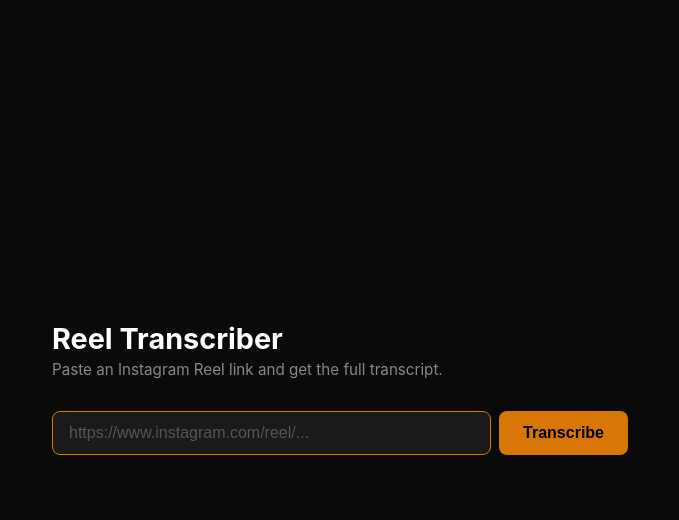
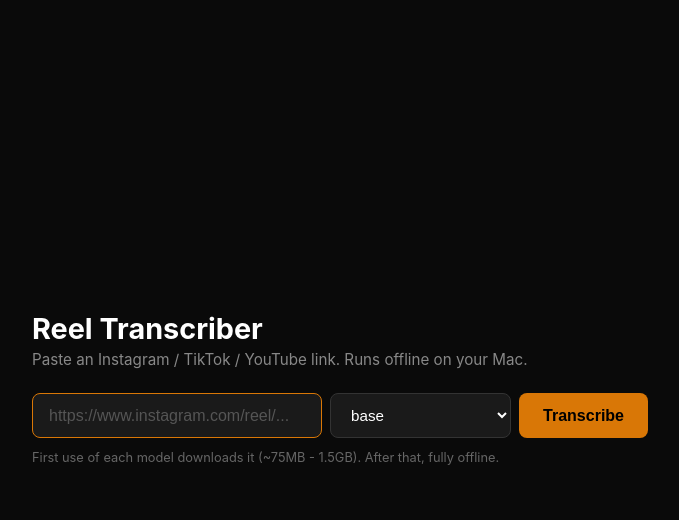
Before and after one commit to shekhar-stha/reel-transcriber, a FastAPI app: page / in a window 1280 px wide. Shown: the top 520 px of the page, without its empty margins (300-979 px from the left). Run offline with FastAPI, Linux system fonts and the light colour scheme.

Commit message:
Add local web UI with model picker

```diff
--- a/app.py
+++ b/app.py
@@ -1,31 +1,33 @@
+"""Local web UI for the reel transcriber. Run with: ./serve"""
 import os
 import tempfile
 import uuid
 from pathlib import Path
 
+import whisper
 import yt_dlp
 from fastapi import FastAPI, HTTPException
 from fastapi.responses import HTMLResponse
-from openai import OpenAI
 from pydantic import BaseModel
 
+SCRIPT_DIR = Path(__file__).parent.resolve()
+FFMPEG_PATH = SCRIPT_DIR / "bin" / "ffmpeg"
+if FFMPEG_PATH.exists():
+    os.environ["PATH"] = f"{FFMPEG_PATH.parent}{os.pathsep}{os.environ.get('PATH', '')}"
+
 app = FastAPI(title="Reel Transcriber")
-
-client = None
+_model_cache = {}
 
 
-def get_client():
-    global client
-    if client is None:
-        api_key = os.environ.get("OPENAI_API_KEY")
-        if not api_key:
-            raise HTTPException(500, "OPENAI_API_KEY not configured on the server")
-        client = OpenAI(api_key=api_key)
-    return client
+def get_model(size: str):
+    if size not in _model_cache:
+        _model_cache[size] = whisper.load_model(size)
+    return _model_cache[size]
 
 
 class TranscribeRequest(BaseModel):
     url: str
+    model: str = "base"
 
 
 class TranscribeResponse(BaseModel):
@@ -45,41 +47,24 @@ async def transcribe(req: TranscribeRequest):
     ydl_opts = {
         "format": "bestaudio/best",
         "outtmpl": output_template,
-        "postprocessors": [
-            {
-                "key": "FFmpegExtractAudio",
-                "preferredcodec": "mp3",
-                "preferredquality": "128",
-            }
-        ],
+        "postprocessors": [{"key": "FFmpegExtractAudio", "preferredcodec": "mp3", "preferredquality": "128"}],
         "quiet": True,
         "no_warnings": True,
+        "ffmpeg_location": str(FFMPEG_PATH.parent) if FFMPEG_PATH.exists() else None,
     }
 
     try:
         with yt_dlp.YoutubeDL(ydl_opts) as ydl:
             ydl.download([url])
     except Exception as e:
-        raise HTTPException(400, f"Failed to download reel: {e}")
+        raise HTTPException(400, f"Failed to download: {e}")
 
-    audio_file = None
-    for f in Path(tmp_dir).iterdir():
-        if f.suffix in (".mp3", ".m4a", ".wav", ".webm", ".opus"):
-            audio_file = f
-            break
-
-    if not audio_file or not audio_file.exists():
+    audio_file = next((f for f in Path(tmp_dir).iterdir() if f.suffix in (".mp3", ".m4a", ".wav", ".webm", ".opus")), None)
+    if not audio_file:
         raise HTTPException(500, "Audio file not found after download")
 
     try:
-        with open(audio_file, "rb") as f:
-            result = get_client().audio.transcriptions.create(
-                model="whisper-1",
-                file=f,
-                response_format="verbose_json",
-            )
-        transcript_text = result.text.strip()
-        language = getattr(result, "language", "unknown")
+        result = get_model(req.model).transcribe(str(audio_file), fp16=False)
     except Exception as e:
         raise HTTPException(500, f"Transcription failed: {e}")
     finally:
@@ -87,9 +72,9 @@ async def transcribe(req: TranscribeRequest):
             f.unlink(missing_ok=True)
         os.rmdir(tmp_dir)
 
-    return TranscribeResponse(transcript=transcript_text, language=language)
+    return TranscribeResponse(transcript=result["text"].strip(), language=result.get("language", "unknown"))
 
 
 @app.get("/", response_class=HTMLResponse)
 async def index():
-    return Path("templates/index.html").read_text()
+    return (SCRIPT_DIR / "templates" / "index.html").read_text()
--- a/pyproject.toml
+++ b/pyproject.toml
@@ -6,4 +6,6 @@ dependencies = [
     "yt-dlp>=2024.8.6",
     "openai-whisper",
     "numpy<2",
+    "fastapi>=0.115",
+    "uvicorn>=0.30",
 ]
--- a/templates/index.html
+++ b/templates/index.html
@@ -6,7 +6,6 @@
     <title>Reel Transcriber</title>
     <style>
         * { margin: 0; padding: 0; box-sizing: border-box; }
-
         body {
             font-family: -apple-system, BlinkMacSystemFont, 'Segoe UI', Roboto, sans-serif;
             background: #0a0a0a;
@@ -16,33 +15,12 @@
             align-items: center;
             justify-content: center;
         }
+        .container { width: 100%; max-width: 680px; padding: 2rem; }
+        h1 { font-size: 1.8rem; font-weight: 700; margin-bottom: 0.25rem; color: #fff; }
+        .subtitle { color: #888; margin-bottom: 1.5rem; font-size: 0.95rem; }
 
-        .container {
-            width: 100%;
-            max-width: 640px;
-            padding: 2rem;
-        }
-
-        h1 {
-            font-size: 1.8rem;
-            font-weight: 700;
-            margin-bottom: 0.25rem;
-            color: #fff;
-        }
-
-        .subtitle {
-            color: #888;
-            margin-bottom: 2rem;
-            font-size: 0.95rem;
-        }
-
-        .input-group {
-            display: flex;
-            gap: 0.5rem;
-            margin-bottom: 1.5rem;
-        }
-
-        input {
+        .controls { display: flex; gap: 0.5rem; margin-bottom: 0.75rem; }
+        input[type="url"] {
             flex: 1;
             padding: 0.75rem 1rem;
             border: 1px solid #333;
@@ -51,11 +29,19 @@
             color: #fff;
             font-size: 1rem;
             outline: none;
-            transition: border-color 0.2s;
         }
+        input[type="url"]:focus { border-color: #d97706; }
+        input::placeholder { color: #555; }
 
-        input:focus { border-color: #d97706; }
-        input::placeholder { color: #555; }
+        select {
+            padding: 0.75rem 1rem;
+            border: 1px solid #333;
+            border-radius: 8px;
+            background: #1a1a1a;
+            color: #fff;
+            font-size: 0.95rem;
+            cursor: pointer;
+        }
 
         button {
             padding: 0.75rem 1.5rem;
@@ -66,12 +52,12 @@
             font-size: 1rem;
             font-weight: 600;
             cursor: pointer;
-            transition: opacity 0.2s;
             white-space: nowrap;
         }
-
         button:hover { opacity: 0.9; }
         button:disabled { opacity: 0.5; cursor: not-allowed; }
+
+        .hint { font-size: 0.8rem; color: #666; margin-bottom: 1.5rem; }
 
         .result {
             display: none;
@@ -80,83 +66,46 @@
             border-radius: 8px;
             padding: 1.25rem;
         }
+        .result-header { display: flex; justify-content: space-between; align-items: center; margin-bottom: 0.75rem; }
+        .result-header span {
+            font-size: 0.8rem; color: #888;
+            background: #262626; padding: 0.2rem 0.6rem; border-radius: 4px;
+        }
+        .copy-btn { padding: 0.3rem 0.8rem; font-size: 0.8rem; background: #262626; color: #ccc; border-radius: 4px; }
+        .copy-btn:hover { background: #333; }
+        .transcript-text { line-height: 1.7; font-size: 0.95rem; white-space: pre-wrap; max-height: 450px; overflow-y: auto; }
 
-        .result-header {
-            display: flex;
-            justify-content: space-between;
-            align-items: center;
-            margin-bottom: 0.75rem;
+        .status { text-align: center; padding: 2rem 0; color: #888; display: none; }
+        .spinner {
+            display: inline-block; width: 20px; height: 20px;
+            border: 2px solid #333; border-top-color: #d97706;
+            border-radius: 50%; animation: spin 0.8s linear infinite;
+            margin-right: 0.5rem; vertical-align: middle;
         }
-
-        .result-header span {
-            font-size: 0.8rem;
-            color: #888;
-            background: #262626;
-            padding: 0.2rem 0.6rem;
-            border-radius: 4px;
-        }
-
-        .copy-btn {
-            padding: 0.3rem 0.8rem;
-            font-size: 0.8rem;
-            background: #262626;
-            color: #ccc;
-            border-radius: 4px;
-        }
-
-        .copy-btn:hover { background: #333; }
-
-        .transcript-text {
-            line-height: 1.7;
-            font-size: 0.95rem;
-            white-space: pre-wrap;
-            max-height: 400px;
-            overflow-y: auto;
-        }
-
-        .status {
-            text-align: center;
-            padding: 2rem 0;
-            color: #888;
-            display: none;
-        }
-
-        .spinner {
-            display: inline-block;
-            width: 20px;
-            height: 20px;
-            border: 2px solid #333;
-            border-top-color: #d97706;
-            border-radius: 50%;
-            animation: spin 0.8s linear infinite;
-            margin-right: 0.5rem;
-            vertical-align: middle;
-        }
-
         @keyframes spin { to { transform: rotate(360deg); } }
-
-        .error {
-            color: #ef4444;
-            text-align: center;
-            padding: 1rem 0;
-            display: none;
-        }
+        .error { color: #ef4444; text-align: center; padding: 1rem 0; display: none; }
     </style>
 </head>
 <body>
     <div class="container">
         <h1>Reel Transcriber</h1>
-        <p class="subtitle">Paste an Instagram Reel link and get the full transcript.</p>
+        <p class="subtitle">Paste an Instagram / TikTok / YouTube link. Runs offline on your Mac.</p>
 
-        <div class="input-group">
+        <div class="controls">
             <input type="url" id="url" placeholder="https://www.instagram.com/reel/..." autofocus>
+            <select id="model">
+                <option value="tiny">tiny (fast)</option>
+                <option value="base" selected>base</option>
+                <option value="small">small</option>
+                <option value="medium">medium (accurate)</option>
+            </select>
             <button id="btn" onclick="transcribe()">Transcribe</button>
         </div>
+        <p class="hint">First use of each model downloads it (~75MB - 1.5GB). After that, fully offline.</p>
 
         <div class="status" id="status">
-            <span class="spinner"></span> Downloading and transcribing — this may take 30-60 seconds...
+            <span class="spinner"></span> Working... downloading reel + transcribing.
         </div>
-
         <div class="error" id="error"></div>
 
         <div class="result" id="result">
@@ -170,6 +119,7 @@
 
     <script>
         const urlInput = document.getElementById('url');
+        const modelSelect = document.getElementById('model');
         const btn = document.getElementById('btn');
         const status = document.getElementById('status');
         const error = document.getElementById('error');
@@ -182,27 +132,23 @@
         async function transcribe() {
             const url = urlInput.value.trim();
             if (!url) return;
-
             btn.disabled = true;
             status.style.display = 'block';
             error.style.display = 'none';
             result.style.display = 'none';
-
             try {
                 const res = await fetch('/api/transcribe', {
                     method: 'POST',
                     headers: { 'Content-Type': 'application/json' },
-                    body: JSON.stringify({ url })
+                    body: JSON.stringify({ url, model: modelSelect.value })
                 });
-
                 if (!res.ok) {
                     const data = await res.json();
                     throw new Error(data.detail || 'Something went wrong');
                 }
-
                 const data = await res.json();
                 transcript.textContent = data.transcript;
-                lang.textContent = `Language: ${data.language}`;
+                lang.textContent = `Language: ${data.language} · Model: ${modelSelect.value}`;
                 result.style.display = 'block';
             } catch (e) {
                 error.textContent = e.message;
```
Also changed, not shown: 1 other file.
